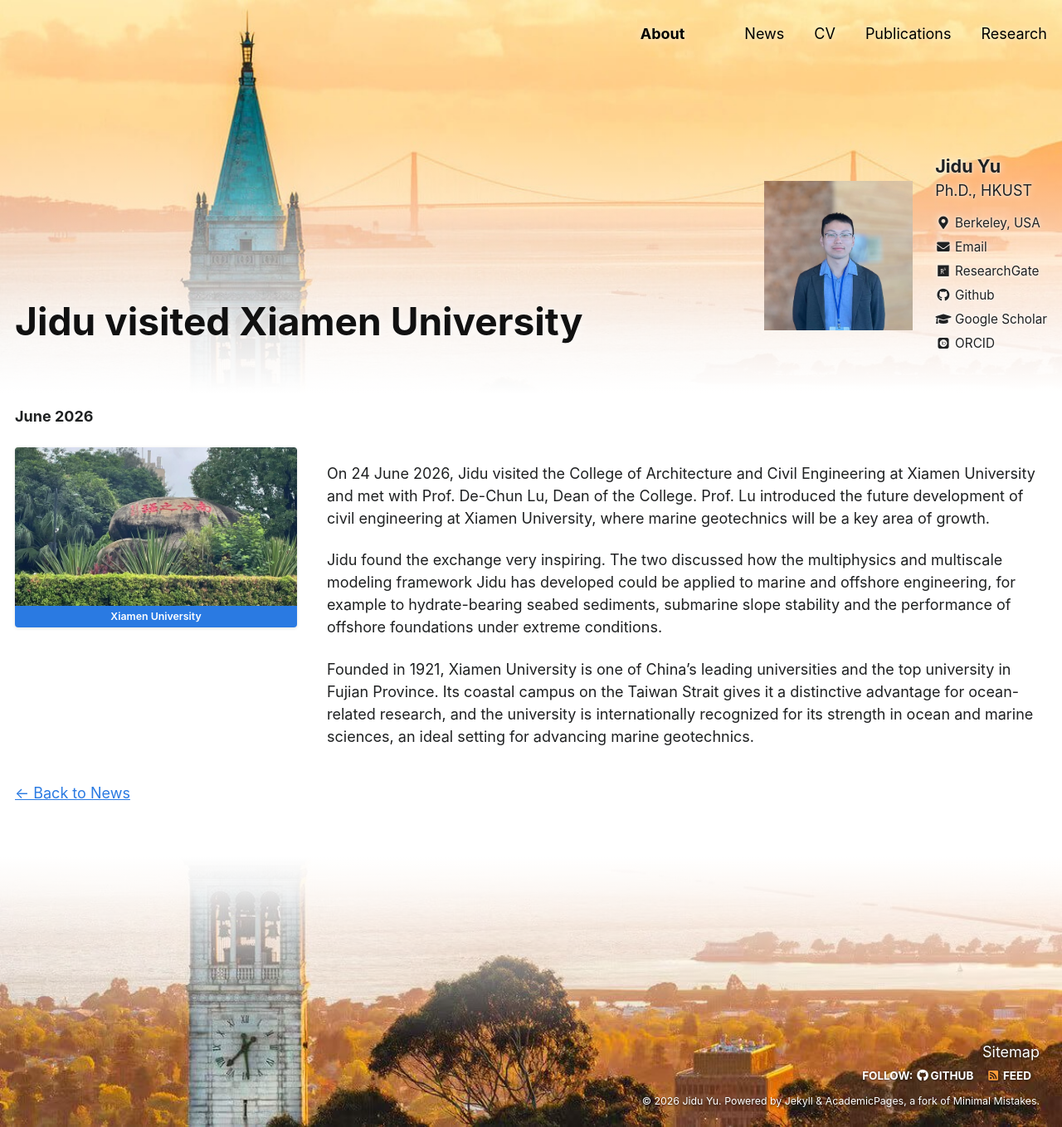
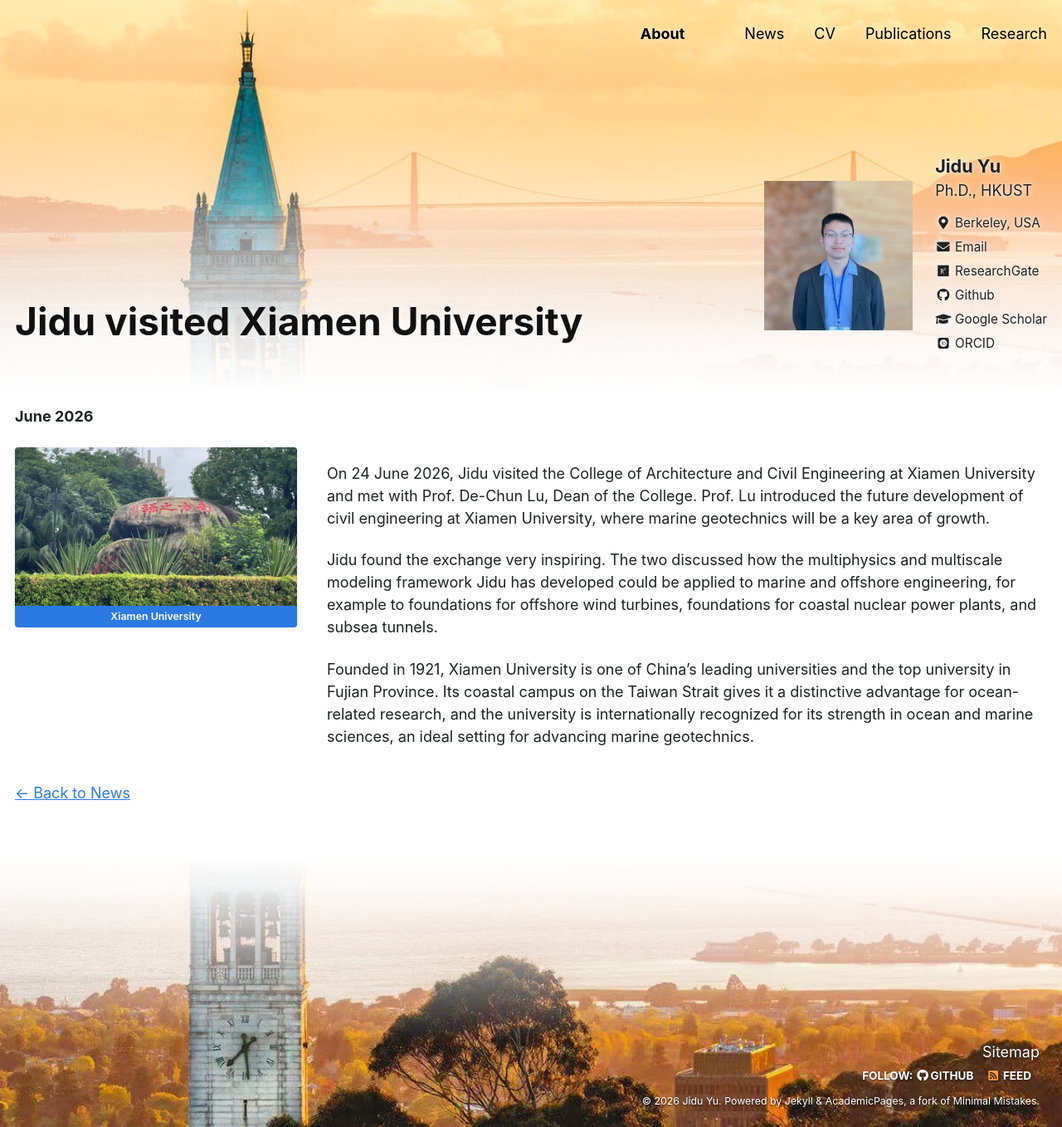
Before and after one commit to yujidu/yujidu.github.io, a Jekyll site: the page built from _news/2026-06-xiamen-university-visit.md, in a window 1280 px wide and 1358 px high. Shown: the whole window at 83% size. Built offline with Jekyll 4.4.1, drawn with Linux system fonts in a browser that asks for light colours; some web fonts are replaced.

Commit message:
Xiamen news: update application examples
Co-Authored-By: Claude Opus 5.5 <noreply@anthropic.com>
Claude-Session: https://claude.ai/code/session_01CtadbDehUMWbEMdjGRSUo3

```diff
--- a/_news/2026-06-xiamen-university-visit.md
+++ b/_news/2026-06-xiamen-university-visit.md
@@ -9,6 +9,6 @@ summary: Jidu visited the College of Architecture and Civil Engineering at Xiame
 
 On 24 June 2026, Jidu visited the College of Architecture and Civil Engineering at Xiamen University and met with Prof. De-Chun Lu, Dean of the College. Prof. Lu introduced the future development of civil engineering at Xiamen University, where marine geotechnics will be a key area of growth.
 
-Jidu found the exchange very inspiring. The two discussed how the multiphysics and multiscale modeling framework Jidu has developed could be applied to marine and offshore engineering, for example to hydrate-bearing seabed sediments, submarine slope stability and the performance of offshore foundations under extreme conditions.
+Jidu found the exchange very inspiring. The two discussed how the multiphysics and multiscale modeling framework Jidu has developed could be applied to marine and offshore engineering, for example to foundations for offshore wind turbines, foundations for coastal nuclear power plants, and subsea tunnels.
 
 Founded in 1921, Xiamen University is one of China's leading universities and the top university in Fujian Province. Its coastal campus on the Taiwan Strait gives it a distinctive advantage for ocean-related research, and the university is internationally recognized for its strength in ocean and marine sciences, an ideal setting for advancing marine geotechnics.
```
